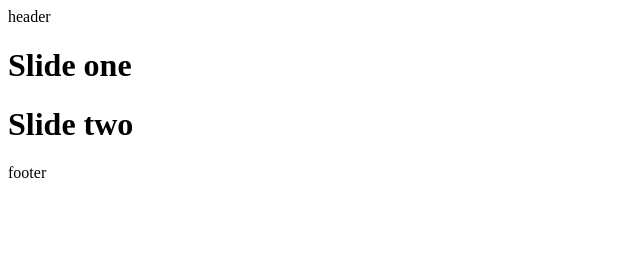
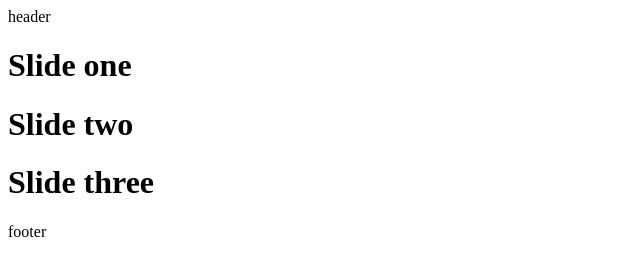
Before and after one commit to ghasemian-dev/git-projekt, a plain HTML site: page index.html in a window 1280 px wide. Shown: the whole page, without its empty margins (0-640 px from the left). Drawn offline with Linux system fonts and the light colour scheme.

Commit message:
slide three added to slider

```diff
--- a/index.html
+++ b/index.html
@@ -12,6 +12,7 @@
     <div class="slider">
         <h1>Slide one</h1>
         <h1>Slide two</h1>
+        <h1>Slide three</h1>
     </div>
     <footer>
         footer
```
